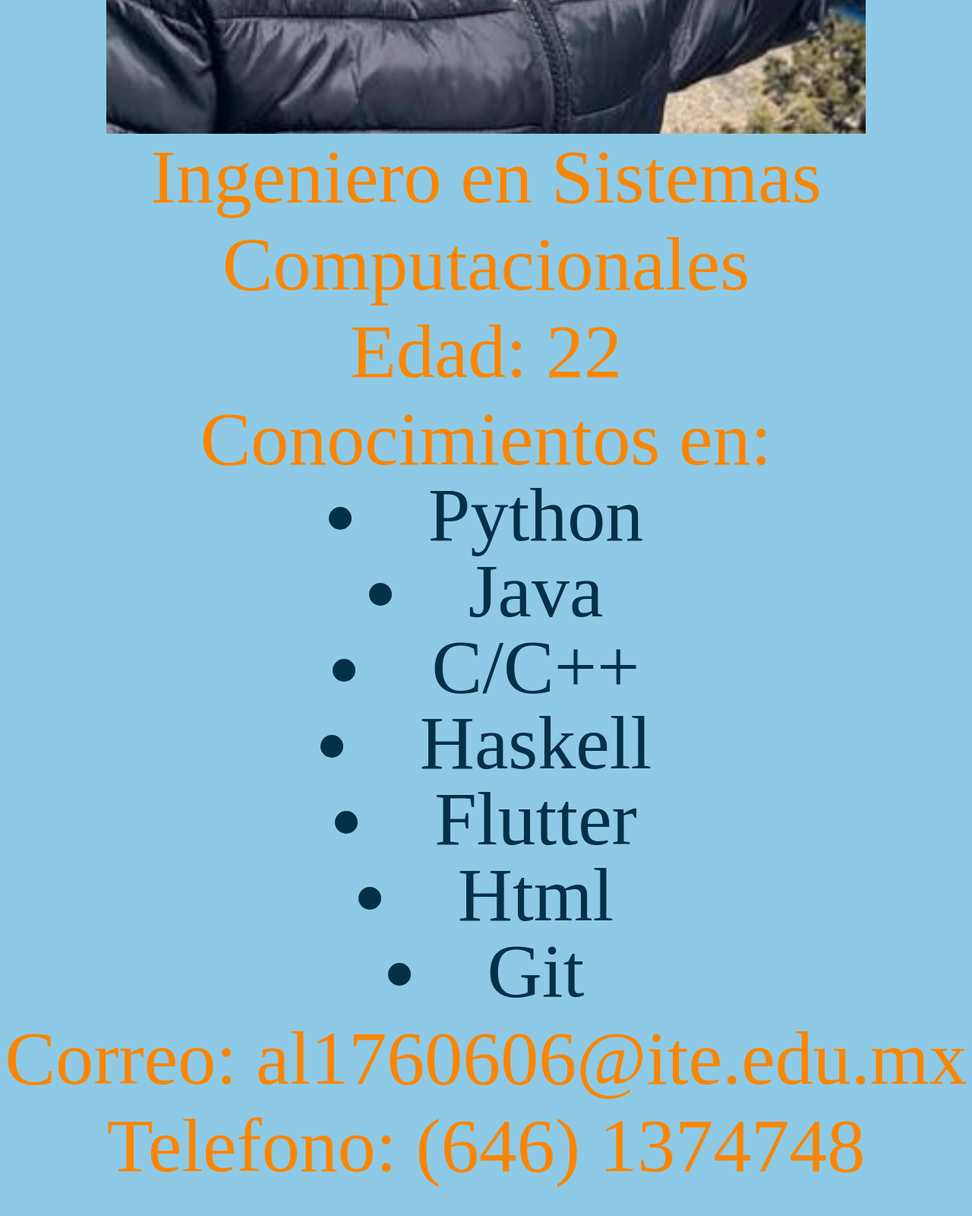
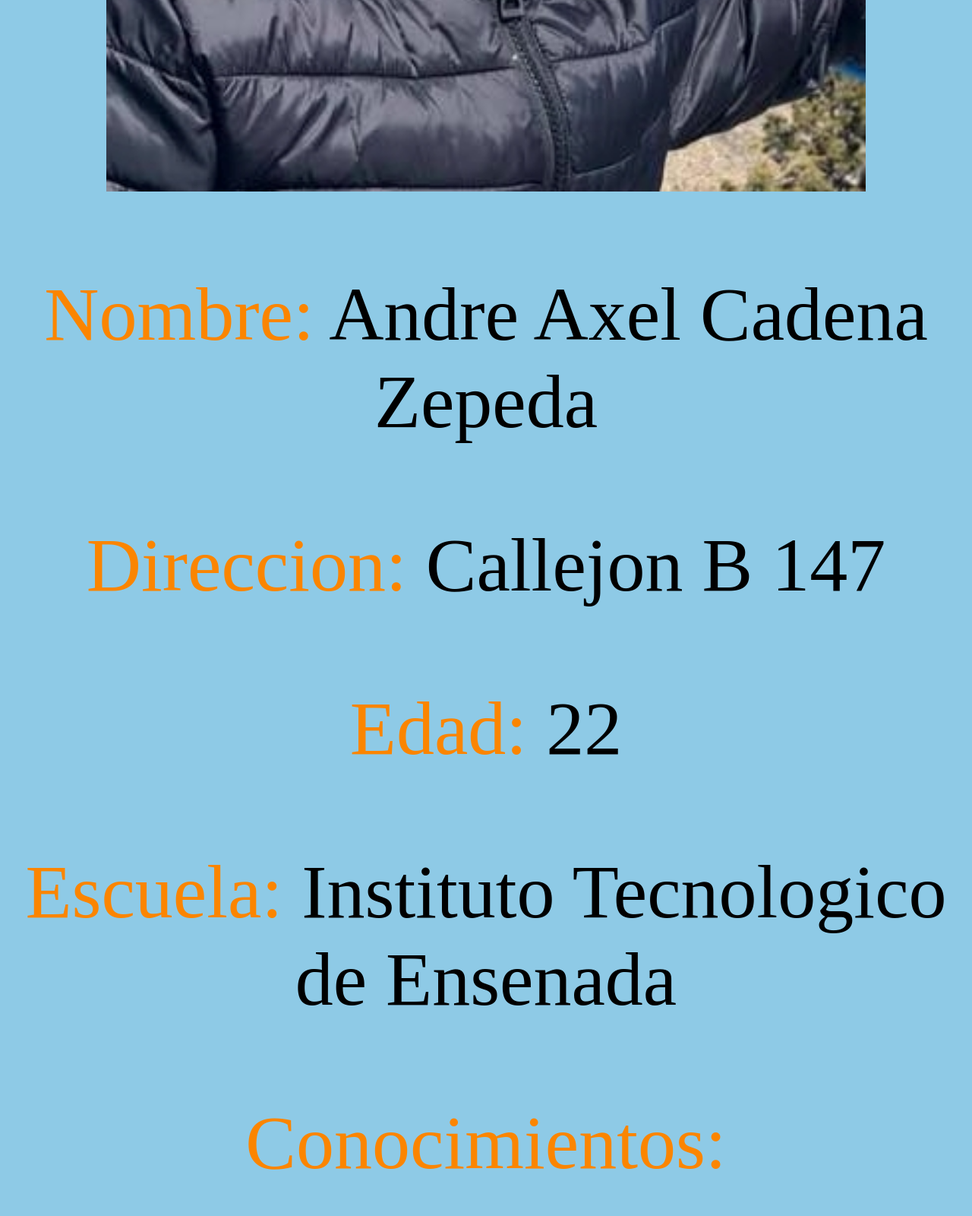
Before and after one commit to AndreCaze/Desarrollo-Web, a plain HTML site: page index.html in a window 1280 px wide. Shown: the part 1136-2736 px from the top of the page at 76% size. Before the commit the page ends 2704 px from the top, so only its background shows below. Drawn offline with Linux system fonts and the light colour scheme.

Commit message:
Nuevo Diseño

```diff
--- a/index.html
+++ b/index.html
@@ -1,21 +1,29 @@
 <!DOCTYPE html>
 <html lang="en">
   <head>
-    <meta charset="UTF-8">
-    <meta http-equiv="X-UA-Compatible" content="IE=edge">
-    <meta name="viewport" content="width=device-width, initial-scale=1.0">
-    <title>Introduccion a HTML</title>
-    <link rel="stylesheet" href="style.css">
+    <meta charset="UTF-8" />
+    <meta http-equiv="X-UA-Compatible" content="IE=edge" />
+    <meta name="viewport" content="width=device-width, initial-scale=1.0" />
+    <title>Mi presentacion</title>
+    <link rel="stylesheet" href="style.css" />
   </head>
   <body>
-    <header>Andre Axel Cadena Zepeda</header>
-    <img src="foto2.jpg">
-    <article>
+    <h2 class="title container">Presentacion</h2>
     <div>
-            <h1>Ingeniero en Sistemas Computacionales</h1>
-            <h1>Edad: 22</h1>
-            <h1>Conocimientos en: </h1>
-                <div>
+        <img src="foto2.jpg" alt="">
+    </div>
+    <div class="card">
+      <div class="mi-info">
+        <p class="text-label">
+          Nombre: <span class="text-value">Andre Axel Cadena Zepeda</span>
+        </p>
+        <p class="text-label">
+          Direccion: <span class="text-value">Callejon B 147</span>
+        </p>
+        <p class="text-label">Edad: <span class="text-value">22</span></p>
+        <p class="text-label">Escuela: <span class="text-value">Instituto Tecnologico de Ensenada</span></p>
+      </div>
+    <p class="text-img">Conocimientos: </p>
         <li>Python</li>
         <li>Java</li>
         <li>C/C++</li>
@@ -23,10 +31,8 @@
         <li>Flutter</li>
         <li>Html</li>
         <li>Git</li>
-                </div>
         <h1>Correo: al1760606@ite.edu.mx</h1>
         <h1>Telefono: (646) 1374748</h1>
     </div>
-    </article>
   </body>
 </html>
--- a/style.css
+++ b/style.css
@@ -12,6 +12,10 @@ li {
     text-align: center;
     margin-top: -15px;
     color: #023047;
+}
+
+span {
+    color: black;
 }
 
 header{
```
Lines whose indentation alone changed are shown as unchanged.
